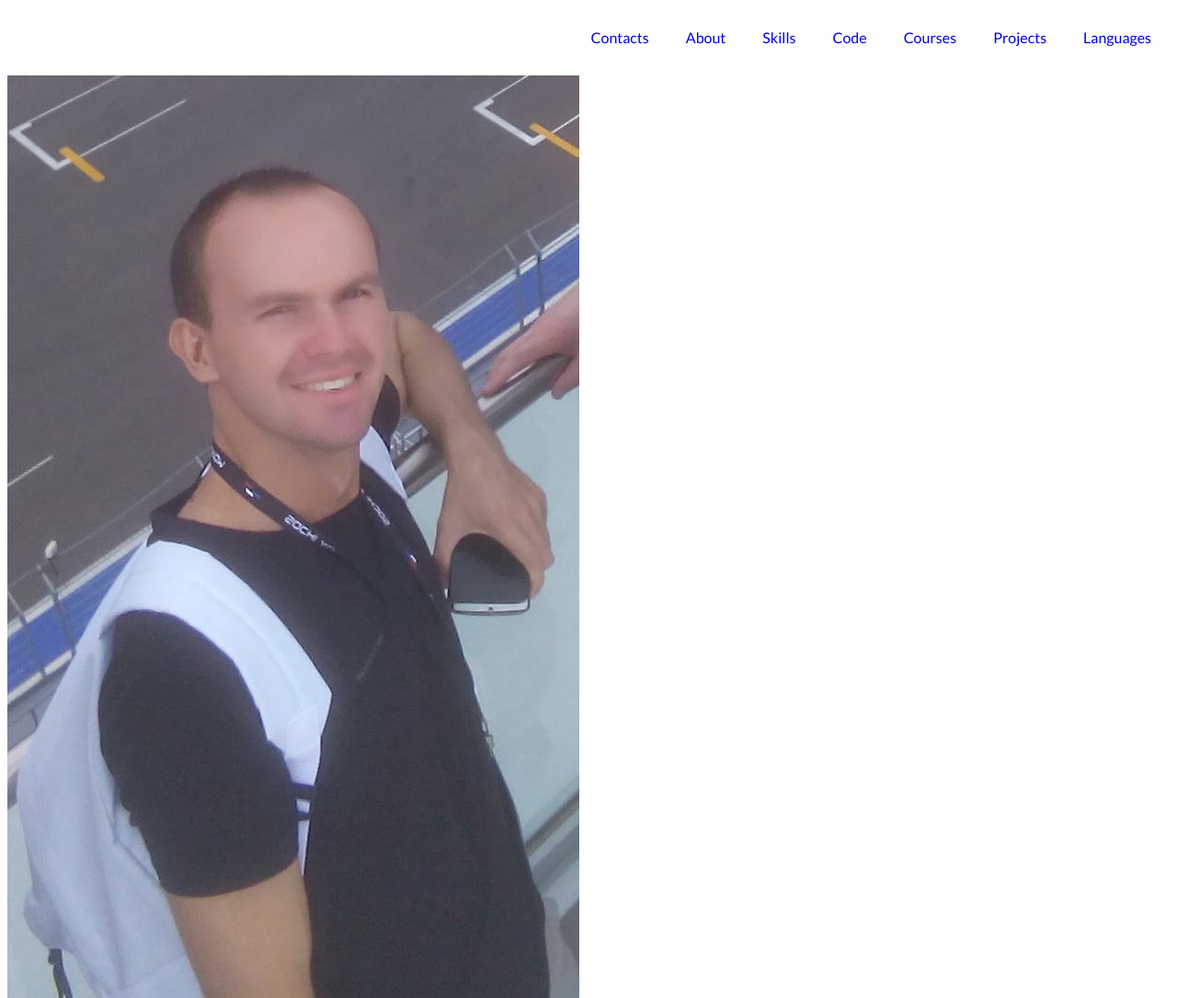
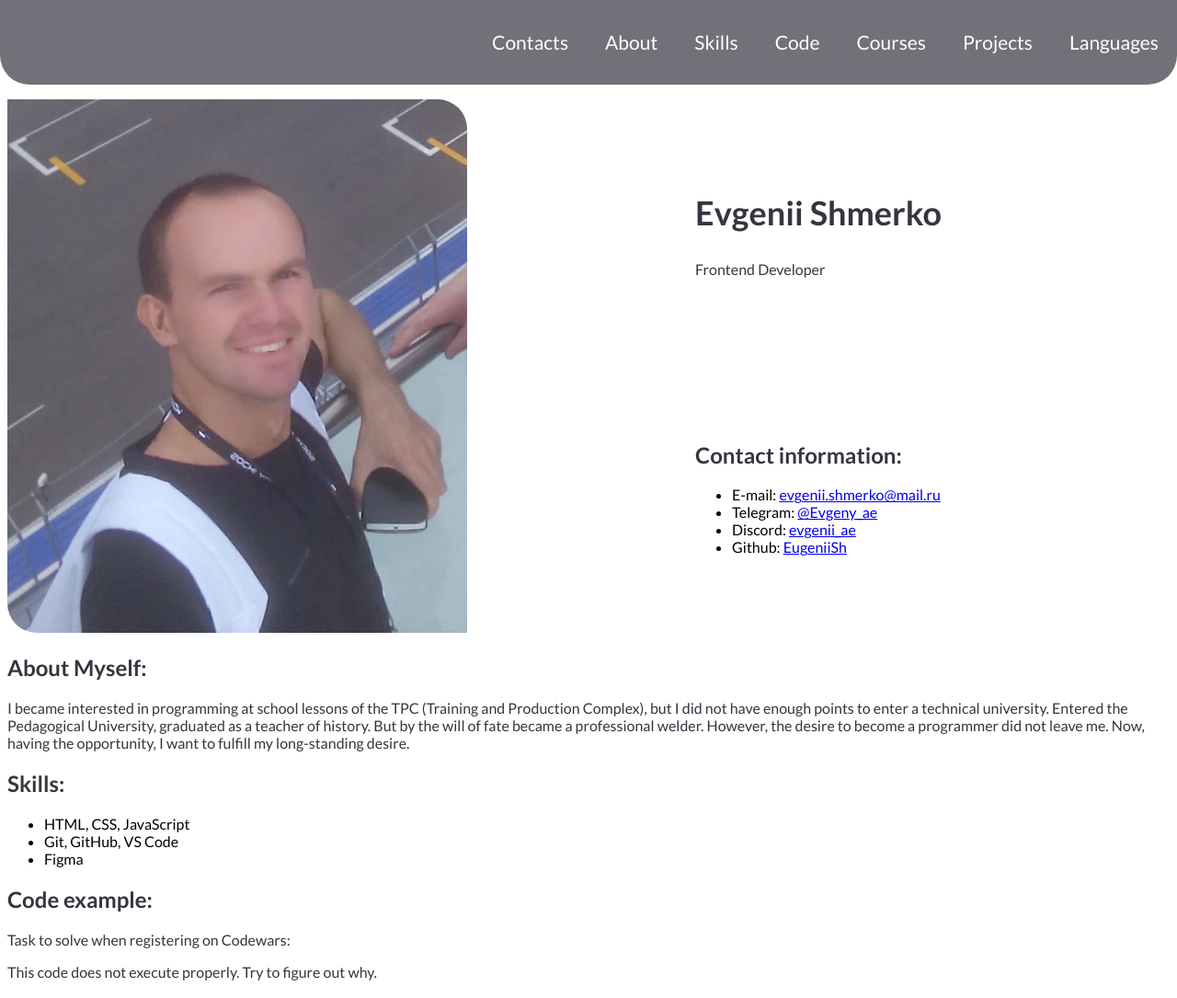
Before and after one commit to EugeniiSh/rsschool-cv, a plain HTML site: page index.html in a window 1280 px wide. Shown: the top 1085 px of the page at 92% size. Drawn offline with Linux system fonts and the light colour scheme.

Commit message:
feat: add style part 1

```diff
--- a/index.html
+++ b/index.html
@@ -33,7 +33,7 @@
             <div class="wrapper">
                 <div class="main-info-blocks">
                     <div class="block-photo">
-                        <img src="assets/img/dshtprf.jpg" alt="photo">
+                        <img src="assets/img/photo.jpg" alt="photo">
                     </div>
 
                     <div class="block-info">
--- a/style.css
+++ b/style.css
@@ -19,6 +19,39 @@ html
     margin: 0 auto;
 }
 
+h1
+{
+    font-size: 36px;
+    color: #37343f;
+}
+
+h2
+{
+    color: #37343f;
+}
+
+p
+{
+    color: #37343f;
+}
+
+.header
+{
+    position: fixed;
+    left: 0;
+    right: 0;
+    top: 0;
+    z-index: 100;
+
+    font-size: 21px;
+    font-weight: 400;
+
+    background-color: #37343f;
+    border-bottom-left-radius: 32px;
+    border-bottom-right-radius: 32px;
+    opacity: 0.7;
+}
+
 .nav-list
 {
     display: flex;
@@ -29,7 +62,44 @@ html
 
 .nav-link
 {
-    padding: 0 20px;
+    padding: 5px 20px;
     line-height: 50px;
     text-decoration: none;
+    color:#ffffff;
+
+    border-radius: 8px;
+    transition: 0.3s;
 }
+
+.nav-link:hover
+{
+    background-color: #ffffff;
+    color:#37343f;
+}
+
+.main-info-blocks
+{
+    display: flex;
+    padding-top: 100px;
+}
+
+.block-photo
+{
+    border-top-right-radius: 32px;
+    border-bottom-left-radius: 32px;
+}
+
+.block-photo img
+{
+    max-width: 500px;
+    border-top-right-radius: 32px;
+    border-bottom-left-radius: 32px;
+}
+
+.block-info
+{
+    display: flex;
+    flex-direction: column;
+    justify-content: space-around;
+    margin: 0 auto;
+}
```
Also changed, not shown: assets/img/alberto-bigoni-GwJ2gUarF58-unsplash.jpg (added), assets/img/james-pere-o9p5o9G9ldE-unsplash.jpg (added), assets/img/markus-spiske-f8NPAuGNE6Y-unsplash.jpg (added), assets/img/nate-johnston-fv4Q5vvFoEU-unsplash.jpg (added), assets/img/photo.jpg (added), 3 other files.
